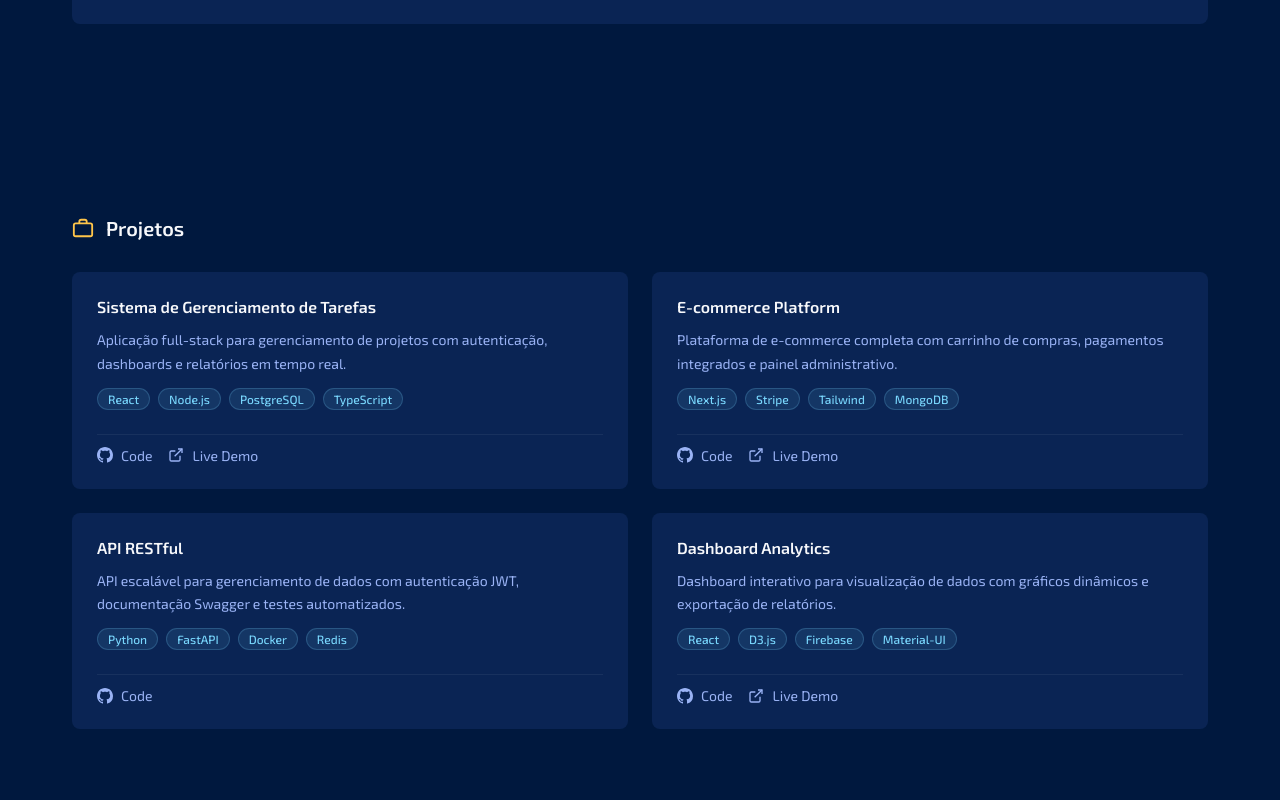
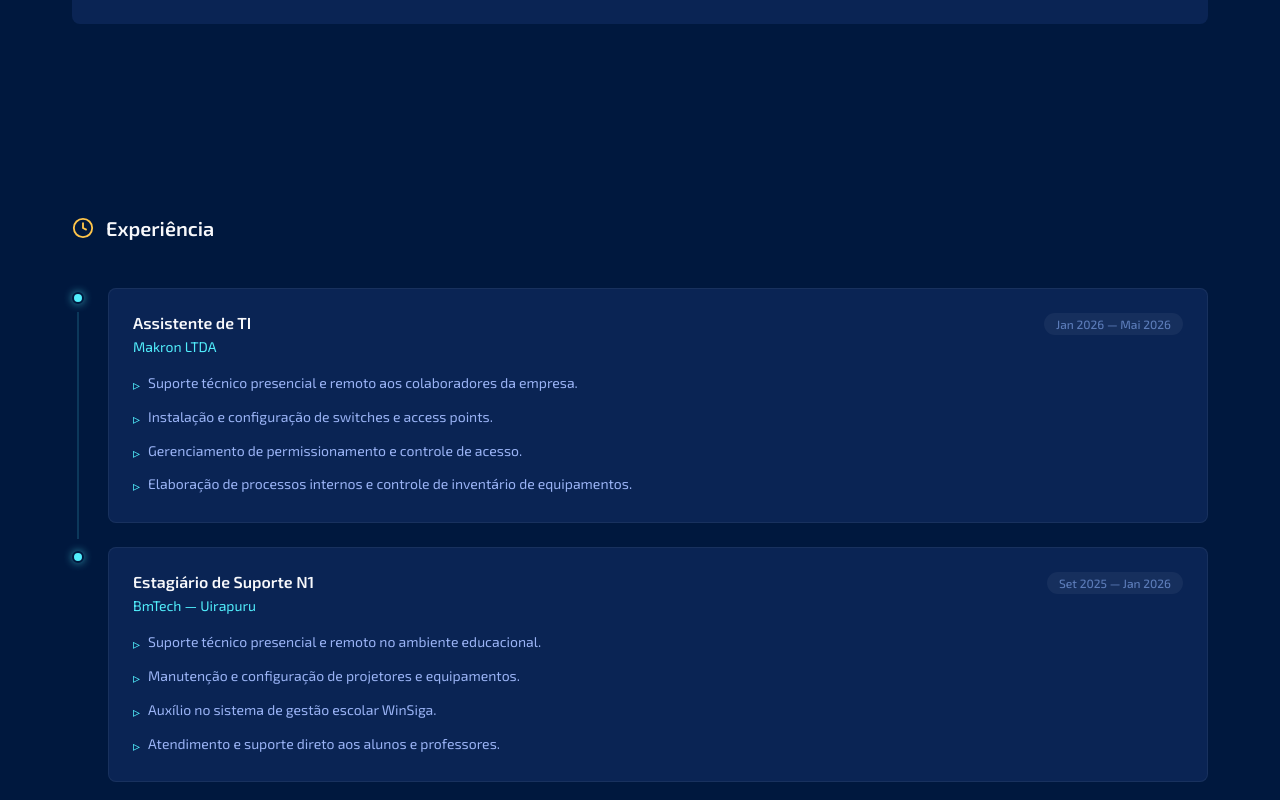
Before and after one commit to Murilovers27/Portfolio, a Next.js app: page / in a window 1280 px wide. Shown: the part 1120-1920 px from the top of the page. Built offline with nearby package versions, Linux system fonts and the light colour scheme.

Commit message:
Timeline

```diff
--- a/src/app/page.jsx
+++ b/src/app/page.jsx
@@ -4,12 +4,14 @@ import Projects from '@/components/Projects/Projects';
 import Skills from '@/components/Skills/Skills'
 import Contact from '@/components/Contact/Contact'
 import Footer from '@/components/Footer/Footer'
+import Experience from '@/components/Experience/Experience'
 
 export default function Home() {
   return (
     <main>
       <Hero />
       <About />
+      <Experience />
       <Projects />
       <Skills />
       <Contact />
--- /dev/null
+++ b/src/components/Experience/Experience.jsx
@@ -0,0 +1,80 @@
+import styles from './Experience.module.css';
+
+const EXPERIENCES = [
+  {
+    company: 'Makron LTDA',
+    role: 'Assistente de TI',
+    period: 'Jan 2026 — Mai 2026',
+    current: false,
+    description: [
+      'Suporte técnico presencial e remoto aos colaboradores da empresa.',
+      'Instalação e configuração de switches e access points.',
+      'Gerenciamento de permissionamento e controle de acesso.',
+      'Elaboração de processos internos e controle de inventário de equipamentos.',
+    ],
+  },
+  {
+    company: 'BmTech — Uirapuru',
+    role: 'Estagiário de Suporte N1',
+    period: 'Set 2025 — Jan 2026',
+    current: false,
+    description: [
+      'Suporte técnico presencial e remoto no ambiente educacional.',
+      'Manutenção e configuração de projetores e equipamentos.',
+      'Auxílio no sistema de gestão escolar WinSiga.',
+      'Atendimento e suporte direto aos alunos e professores.',
+    ],
+  },
+];
+
+export default function Experience() {
+  return (
+    <section id="experience" className={styles.experience}>
+
+      <div className={styles.sectionTitle}>
+        <svg width="22" height="22" viewBox="0 0 24 24" fill="none" stroke="currentColor" strokeWidth="2" className={styles.titleIcon}>
+          <circle cx="12" cy="12" r="10"/>
+          <polyline points="12 6 12 12 16 14"/>
+        </svg>
+        <h2>Experiência</h2>
+      </div>
+
+      <div className={styles.timeline}>
+        {EXPERIENCES.map((exp, index) => (
+          <div key={index} className={styles.item}>
+
+            {/* Linha e ponto da timeline */}
+            <div className={styles.track}>
+              <div className={styles.dot} />
+              {index < EXPERIENCES.length - 1 && <div className={styles.line} />}
+            </div>
+
+            {/* Conteúdo */}
+            <div className={styles.content}>
+              <div className={styles.header}>
+                <div>
+                  <h3 className={styles.role}>{exp.role}</h3>
+                  <span className={styles.company}>{exp.company}</span>
+                </div>
+                <span className={`${styles.period} ${exp.current ? styles.current : ''}`}>
+                  {exp.period}
+                </span>
+              </div>
+
+              <ul className={styles.list}>
+                {exp.description.map((item, i) => (
+                  <li key={i} className={styles.listItem}>
+                    <span className={styles.bullet}>▹</span>
+                    {item}
+                  </li>
+                ))}
+              </ul>
+            </div>
+
+          </div>
+        ))}
+      </div>
+
+    </section>
+  );
+}
--- /dev/null
+++ b/src/components/Experience/Experience.module.css
@@ -0,0 +1,157 @@
+.experience {
+  max-width: 1200px;
+  margin: 0 auto;
+  padding: var(--space-9) var(--space-6);
+}
+
+/* TÍTULO */
+.sectionTitle {
+  display: flex;
+  align-items: center;
+  gap: var(--space-3);
+  margin-bottom: var(--space-7);
+}
+
+.sectionTitle h2 {
+  font-family: var(--font-body);
+  font-size: var(--text-xl);
+  font-weight: 600;
+  color: var(--color-text-primary);
+}
+
+.titleIcon {
+  color: var(--color-gold);
+  flex-shrink: 0;
+}
+
+/* TIMELINE */
+.timeline {
+  display: flex;
+  flex-direction: column;
+  gap: 0;
+}
+
+.item {
+  display: flex;
+  gap: var(--space-5);
+}
+
+/* TRACK — ponto e linha */
+.track {
+  display: flex;
+  flex-direction: column;
+  align-items: center;
+  flex-shrink: 0;
+  padding-top: 4px;
+}
+
+.dot {
+  width: 12px;
+  height: 12px;
+  border-radius: 50%;
+  background-color: var(--color-accent-cyan);
+  border: 2px solid var(--color-bg-primary);
+  box-shadow: 0 0 8px rgba(81, 238, 252, 0.6);
+  flex-shrink: 0;
+  z-index: 1;
+}
+
+.line {
+  width: 2px;
+  flex: 1;
+  background-color: rgba(81, 238, 252, 0.15);
+  margin: var(--space-2) 0;
+  min-height: 40px;
+}
+
+/* CONTEÚDO */
+.content {
+  background-color: var(--color-bg-surface);
+  border-radius: var(--radius-md);
+  padding: var(--space-5);
+  margin-bottom: var(--space-5);
+  flex: 1;
+  border: 1px solid rgba(255, 255, 255, 0.06);
+  transition: border-color var(--transition-fast);
+}
+
+.content:hover {
+  border-color: rgba(81, 238, 252, 0.2);
+}
+
+/* HEADER DO CARD */
+.header {
+  display: flex;
+  align-items: flex-start;
+  justify-content: space-between;
+  gap: var(--space-4);
+  margin-bottom: var(--space-4);
+  flex-wrap: wrap;
+}
+
+.role {
+  font-family: var(--font-body);
+  font-size: var(--text-base);
+  font-weight: 600;
+  color: var(--color-text-primary);
+  margin-bottom: 4px;
+}
+
+.company {
+  font-family: var(--font-body);
+  font-size: var(--text-sm);
+  font-weight: 400;
+  color: var(--color-accent-cyan);
+}
+
+.period {
+  font-family: var(--font-body);
+  font-size: var(--text-xs);
+  font-weight: 500;
+  color: var(--color-text-muted);
+  background-color: rgba(255, 255, 255, 0.05);
+  border-radius: var(--radius-full);
+  padding: 4px 12px;
+  white-space: nowrap;
+}
+
+.period.current {
+  color: var(--color-gold);
+  background-color: rgba(255, 197, 74, 0.1);
+}
+
+/* LISTA DE ATIVIDADES */
+.list {
+  display: flex;
+  flex-direction: column;
+  gap: var(--space-2);
+  list-style: none;
+}
+
+.listItem {
+  display: flex;
+  align-items: flex-start;
+  gap: var(--space-2);
+  font-family: var(--font-body);
+  font-size: var(--text-sm);
+  font-weight: 400;
+  color: var(--color-text-secondary);
+  line-height: 1.7;
+}
+
+.bullet {
+  color: var(--color-accent-cyan);
+  flex-shrink: 0;
+  margin-top: 2px;
+}
+
+/* RESPONSIVO */
+@media (max-width: 480px) {
+  .header {
+    flex-direction: column;
+  }
+
+  .period {
+    align-self: flex-start;
+  }
+}
```
